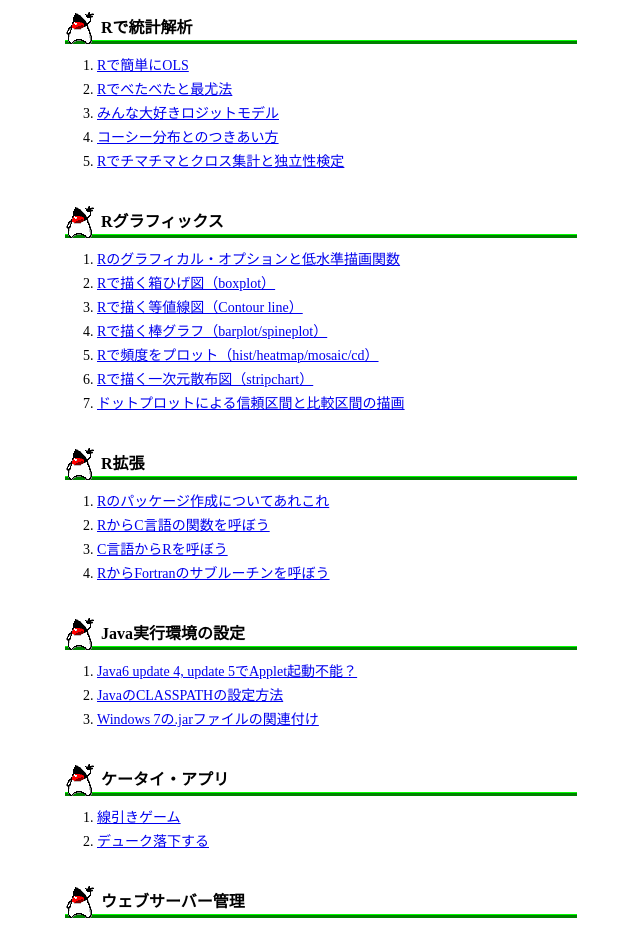
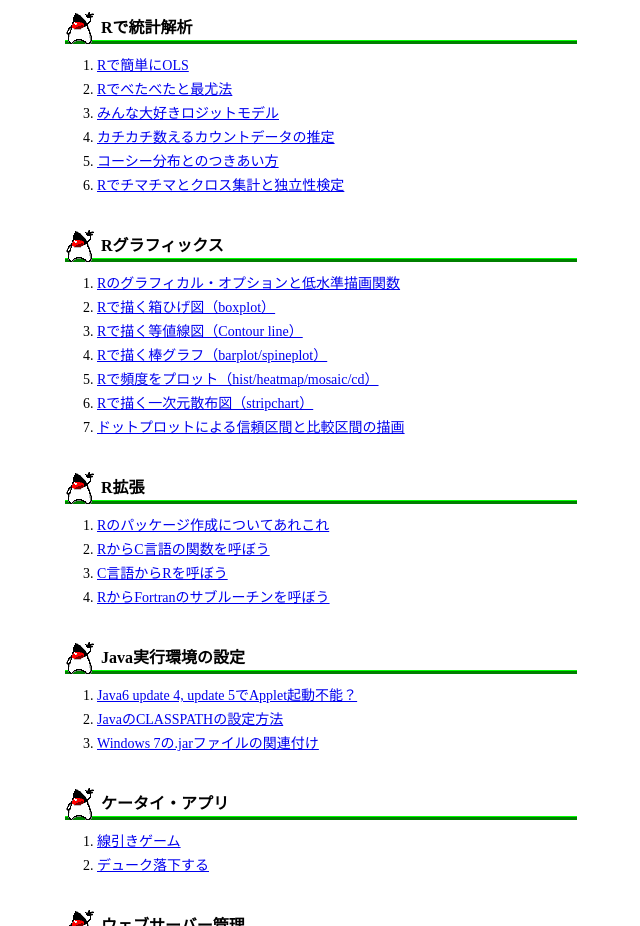
Before and after one commit to uncorrelated/wh.anlyznews.com, a plain HTML site: page docs/index.html in a window 1280 px wide. Shown: the part 1160-2086 px from the top of the page, without its empty margins (313-953 px from the left). Drawn offline with nearby package versions, Linux system fonts and the light colour scheme; files that its build step writes are made by us from their sources; no server answers.

Commit message:
add an explanation of regression models with count data

```diff
--- a/docs/index.html
+++ b/docs/index.html
@@ -121,6 +121,7 @@ src="https://pagead2.googlesyndication.com/pagead/show_ads.js">
 <li><a href="R/OLS.shtml">Rで簡単にOLS</a></li>
 <li><a href="R/MLE.shtml">Rでべたべたと最尤法</a></li>
 <li><a href="R/logit.shtml">みんな大好きロジットモデル</a></li>
+<li><a href="R/countdata.shtml">カチカチ数えるカウントデータの推定</a></li>
 <li><a href="R/cauchy_dist.shtml">コーシー分布とのつきあい方</a></li>
 <li><a href="R/cross%20tabulation.shtml">Rでチマチマとクロス集計と独立性検定</a></li>
 </ol>
```
Also changed, not shown: docs/R/common_files/figure-html/pois-1.png (added), docs/R/menu.txt, 1 other file.
